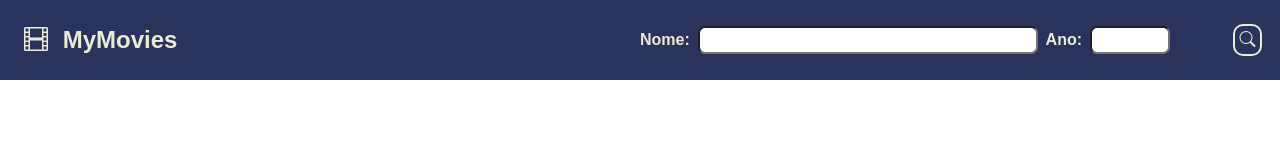
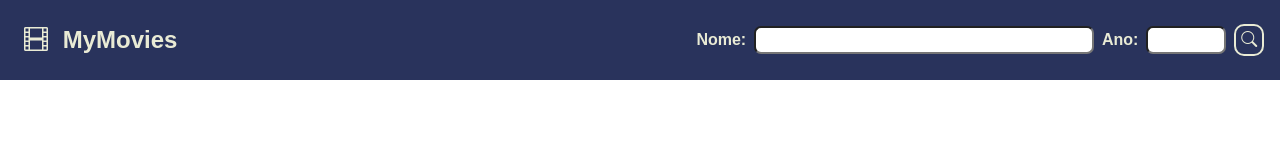
Before and after one commit to gsoaresdz/mymovies, a plain HTML site: page index.html in a window 1280 px wide. Drawn offline with nearby package versions, Linux system fonts and the light colour scheme.

Commit message:
Ajustando o Header pra displays maiores

```diff
--- a/style.css
+++ b/style.css
@@ -26,6 +26,7 @@ header {
   display: flex;
   align-items: center;
   width: 50%;
+  justify-content: flex-end;
 }
 
 header > h2 > i {
@@ -39,7 +40,6 @@ header > h2 > i {
 }
 
 .movie-year-wrapper {
-  width: 30%;
   display: flex;
   align-items: center;
 }
```
